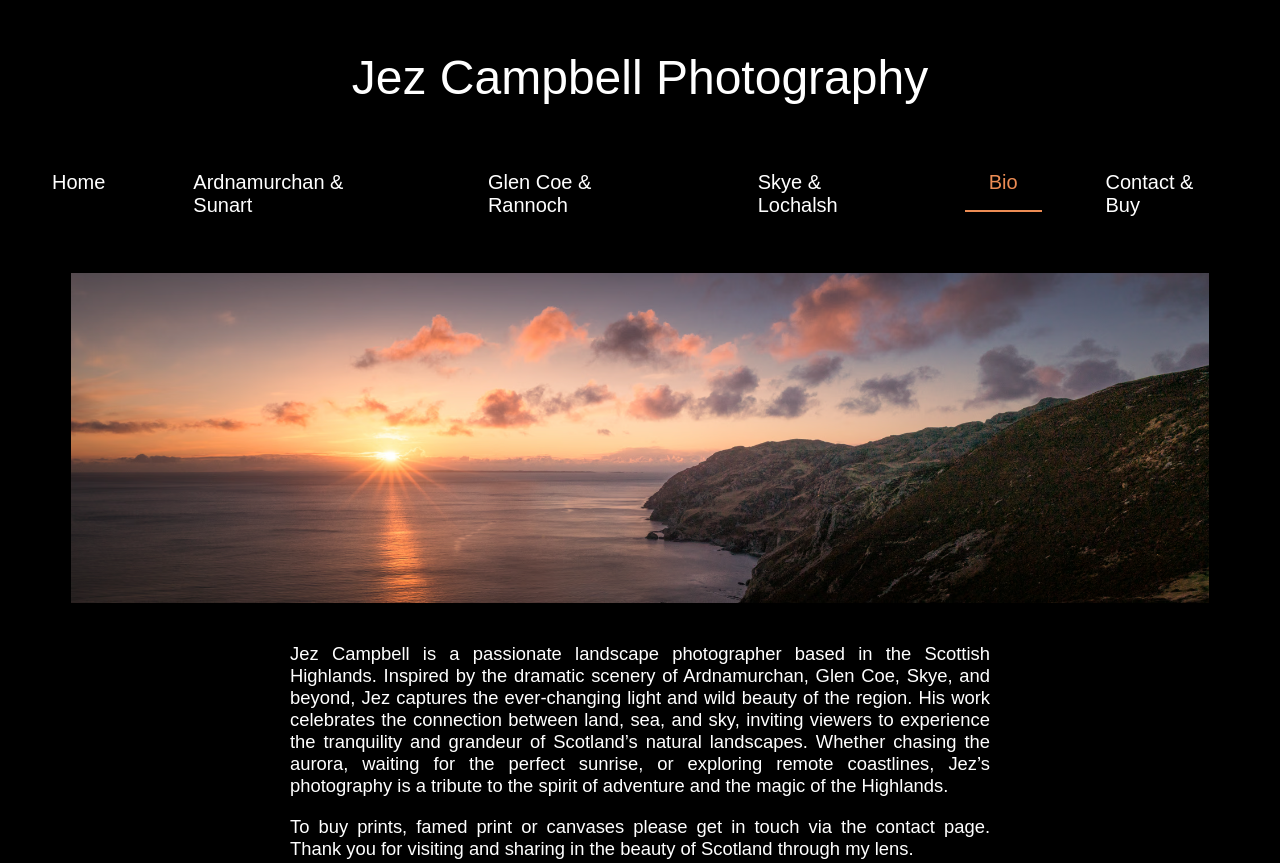
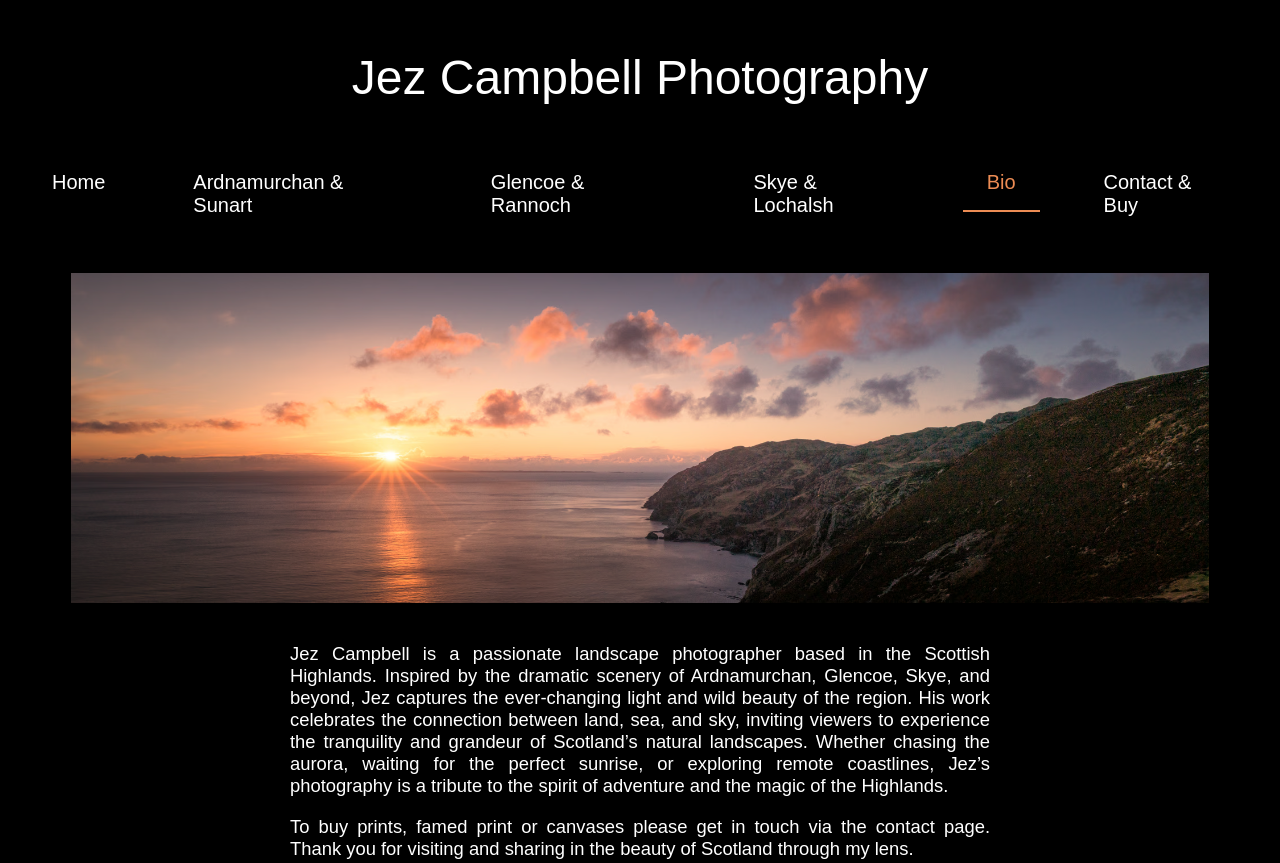
Before and after one commit to JezC70/JezCampbellPhotography, a plain HTML site: page Bio.html in a window 1280 px wide. Shown: the top 863 px of the page. Drawn offline with Linux system fonts and the light colour scheme.

Commit message:
Update Bio.html

```diff
--- a/Bio.html
+++ b/Bio.html
@@ -6,7 +6,7 @@
     <ul class="menu">
       <li><a href="index.html">Home</a></li>
       <li><a href="Ardnamurchan.html">Ardnamurchan & Sunart</a></li>
-      <li><a href="Glencoe.html">Glen Coe & Rannoch</a></li>
+      <li><a href="Glencoe.html">Glencoe & Rannoch</a></li>
       <li><a href="Skye.html">Skye & Lochalsh</a></li>
       <li><a href="Bio.html" class="active">Bio</a></li>
       <li><a href="Contact.html">Contact & Buy</a></li>
@@ -18,7 +18,7 @@
   <p style="color: #fff; text-align: justify; font-size: 1.15rem; font-family: helvetica-w01-light, helvetica-w02-light, sans-serif;">
     Jez Campbell is a passionate landscape photographer
     based in the Scottish Highlands. Inspired by the dramatic scenery of
-    Ardnamurchan, Glen Coe, Skye, and beyond, Jez captures the ever-changing
+    Ardnamurchan, Glencoe, Skye, and beyond, Jez captures the ever-changing
     light and wild beauty of the region. His work celebrates the connection between
     land, sea, and sky, inviting viewers to experience the tranquility and grandeur
     of Scotland’s natural landscapes. Whether chasing the aurora, waiting for the
```
